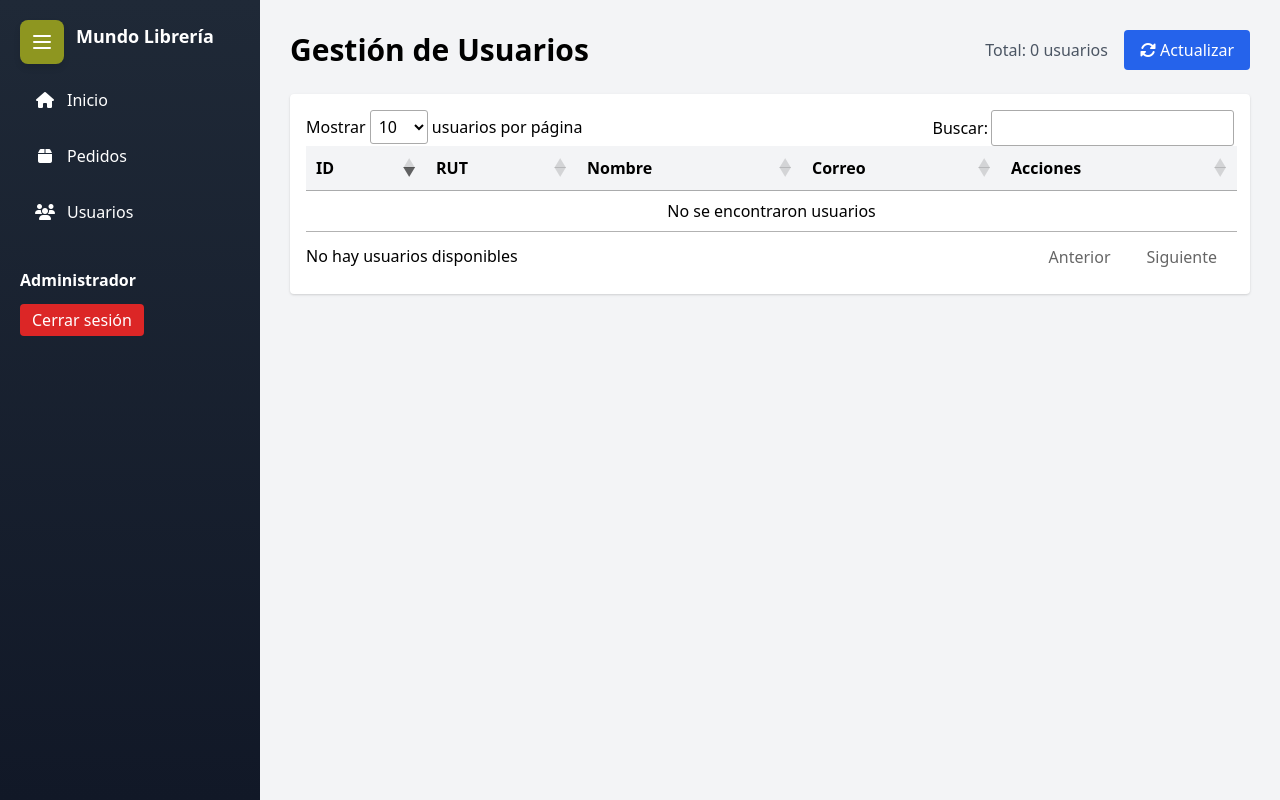
After one commit to hectormadrid/Mundo-Libreria, a PHP site: page /Admin/usuarios.php in a window 1280 px wide. The commit adds this page. Run offline with PHP 8.4, Linux system fonts and the light colour scheme; data comes from the database, SQL or seed files in the repository; data that the repository does not hold is empty; some libraries are stand-ins or nearby versions.

Commit message:
gestion de usuarios

```diff
--- a/pages/Admin/admin.php
+++ b/pages/Admin/admin.php
@@ -212,7 +212,7 @@ unset($_SESSION['flash']);
             </a>
 
           <a href="usuarios.php" class="nav-item flex items-center p-3 rounded-lg transition-all">
-                <i class="fas fa-box text-white mr-3 w-5 text-center"></i>
+                <i class="fas fa-users text-white mr-3 w-5 text-center"></i>
                 <span class="nav-text text-white">Usuarios</span>
             </a>
 
--- /dev/null
+++ b/pages/Admin/obtener_usuarios.php
@@ -0,0 +1,31 @@
+<?php
+// obtener_usuarios.php - Versión corregida
+session_start();
+header('Content-Type: application/json');
+require_once __DIR__.'/../../db/Conexion.php';
+
+// Verificar si es administrador
+
+try {
+    $query = "SELECT id, rut, nombre, correo FROM usuario ORDER BY id DESC";
+    $stmt = $conexion->prepare($query);
+    $stmt->execute();
+    $result = $stmt->get_result();
+
+    $usuarios = [];
+    while ($row = $result->fetch_assoc()) {
+        $usuarios[] = $row;
+    }
+
+    // Asegurar que siempre devuelve un array en 'data'
+    echo json_encode([
+        'data' => $usuarios
+    ]);
+
+} catch (Exception $e) {
+    // En caso de error, devolver array vacío
+    echo json_encode([
+        'data' => []
+    ]);
+}
+?>
--- /dev/null
+++ b/pages/Admin/usuarios.php
@@ -0,0 +1,142 @@
+<?php
+
+session_start();
+
+
+require_once __DIR__ . '/../../db/Conexion.php';
+
+$stmt = $conexion->prepare("SELECT nombre FROM Administrador WHERE id = ?");
+$stmt->bind_param("i", $_SESSION['ID']);
+$stmt->execute();
+$result = $stmt->get_result();
+
+if ($row = $result->fetch_assoc()) {
+    $_SESSION['nombre'] = $row['nombre'];
+}
+
+?>
+<!DOCTYPE html>
+<html lang="es">
+
+<head>
+    <meta charset="UTF-8">
+    <meta name="viewport" content="width=device-width, initial-scale=1.0">
+    <title>Gestión de Usuarios - Mundo Librería</title>
+    <link href="https://unpkg.com/tailwindcss@^2/dist/tailwind.min.css" rel="stylesheet">
+    <link rel="stylesheet" href="https://cdn.datatables.net/1.13.7/css/jquery.dataTables.min.css">
+    <link rel="stylesheet" href="https://cdnjs.cloudflare.com/ajax/libs/font-awesome/6.4.0/css/all.min.css">
+    <link rel="stylesheet" href="../../style/admin.css">
+</head>
+
+<body class="bg-gray-100">
+
+
+    <!-- Botón toggle mejorado -->
+    <button class="sidebar-toggle fixed top-4 left-4 z-50 bg-blue-600 p-2 rounded-lg text-white shadow-lg md:left-4 transition-all duration-300 hover:bg-blue-700">
+        <!-- Icono de hamburguesa -->
+        <svg class="w-6 h-6 open-icon" fill="none" stroke="currentColor" viewBox="0 0 24 24">
+            <path stroke-linecap="round" stroke-linejoin="round" stroke-width="2" d="M4 6h16M4 12h16M4 18h16"></path>
+        </svg>
+
+        <!-- Icono de X -->
+        <svg class="w-6 h-6 close-icon" fill="none" stroke="currentColor" viewBox="0 0 24 24" style="display: none;">
+            <path stroke-linecap="round" stroke-linejoin="round" stroke-width="2" d="M6 18L18 6M6 6l12 12"></path>
+        </svg>
+    </button>
+
+
+    <div class="sidebar" id="sidebar">
+        <!-- Tu contenido actual del sidebar -->
+        <div class="logo-details text-white mb-6">
+            <div class="flex items-center gap-3">
+                <svg class="w-8 h-8 text-yellow-400" viewBox="0 0 24 24" fill="currentColor">
+                    <path d="M12 2L2 7l10 5 10-5-10-5z"></path>
+                </svg>
+                <span class="font-bold text-lg logo-text px-3">Mundo Librería</span>
+            </div>
+        </div>
+        <div class="nav-links space-y-2">
+            <!-- Item simple -->
+            <a href="admin.php" class="nav-item flex items-center p-3 rounded-lg transition-all">
+                <i class="fas fa-home text-white mr-3 w-5 text-center"></i>
+                <span class="nav-text text-white">Inicio</span>
+            </a>
+
+            <!-- Item simple -->
+            <a href="pedidos.php" class="nav-item flex items-center p-3 rounded-lg transition-all">
+                <i class="fas fa-box text-white mr-3 w-5 text-center"></i>
+                <span class="nav-text text-white">Pedidos</span>
+            </a>
+
+            <a href="usuarios.php" class="nav-item flex items-center p-3 rounded-lg transition-all">
+                <i class="fas fa-users text-white mr-3 w-5 text-center"></i>
+                <span class="nav-text text-white">Usuarios</span>
+            </a>
+
+        </div>
+
+        <div class="mt-8 text-white user-section">
+            <div class="font-semibold user-name"><?php echo htmlspecialchars($_SESSION['nombre'] ?? 'Administrador'); ?></div>
+            <a href="../../db/cerrar_sesion.php" class="inline-block mt-3 bg-red-600 px-3 py-1 rounded text-white logout-btn">
+                Cerrar sesión
+            </a>
+        </div>
+    </div>
+
+    <section class="home-section">
+        <div class="flex items-center justify-between mb-6">
+            <h1 class="text-3xl font-bold">Gestión de Usuarios</h1>
+            <div class="flex items-center gap-4">
+                <div class="text-gray-600">Total: <span id="total-usuarios">0</span> usuarios</div>
+                <button id="btnActualizar" class="bg-blue-600 text-white px-4 py-2 rounded">
+                    <i class="fas fa-sync-alt"></i> Actualizar
+                </button>
+            </div>
+        </div>
+
+        <!-- Tabla de usuarios -->
+        <div class="bg-white rounded shadow p-4">
+            <table id="usuariosTable" class="min-w-full table-auto">
+                <thead>
+                    <tr class="bg-gray-100">
+                        <th class="p-3">ID</th>
+                        <th class="p-3">RUT</th>
+                        <th class="p-3">Nombre</th>
+                        <th class="p-3">Correo</th>
+                        <th class="p-3">Acciones</th>
+                    </tr>
+                </thead>
+                <tbody>
+                    <!-- Los datos se cargarán via AJAX -->
+                </tbody>
+            </table>
+        </div>
+    </section>
+
+    <!-- Modal de confirmación para eliminar -->
+    <div id="modalEliminarUsuario" class="fixed inset-0 hidden bg-black bg-opacity-50 flex items-center justify-center z-50">
+        <div class="bg-white rounded-lg p-6 w-full max-w-md">
+            <h3 class="text-xl font-bold mb-4">Confirmar eliminación</h3>
+            <p class="mb-4">¿Estás seguro que deseas eliminar al usuario <span id="usuarioNombre" class="font-semibold"></span>?</p>
+            <p class="text-sm text-red-600 mb-4">Esta acción no se puede deshacer.</p>
+            <div class="flex justify-end gap-3">
+                <button type="button" onclick="cerrarModal('modalEliminarUsuario')"
+                    class="px-4 py-2 border border-gray-300 rounded hover:bg-gray-100">
+                    Cancelar
+                </button>
+                <button type="button" id="btnConfirmarEliminar"
+                    class="px-4 py-2 bg-red-600 text-white rounded hover:bg-red-700">
+                    Eliminar
+                </button>
+            </div>
+        </div>
+    </div>
+
+    <script src="https://code.jquery.com/jquery-3.6.0.min.js"></script>
+    <script src="https://cdn.datatables.net/1.13.7/js/jquery.dataTables.min.js"></script>
+    <script src="https://cdn.jsdelivr.net/npm/sweetalert2@11"></script>
+    <script src="../../js/Admin/tablaGestionUsuario.js"></script>
+    <script src="../../js/Admin/menu_admin.js"></script>
+</body>
+
+</html>
```
Also changed, not shown: js/Admin/tablaGestionUsuario.js (added, +233 -0 lines), pages/Admin/eliminar_usuario.php (added, +59 -0 lines).
